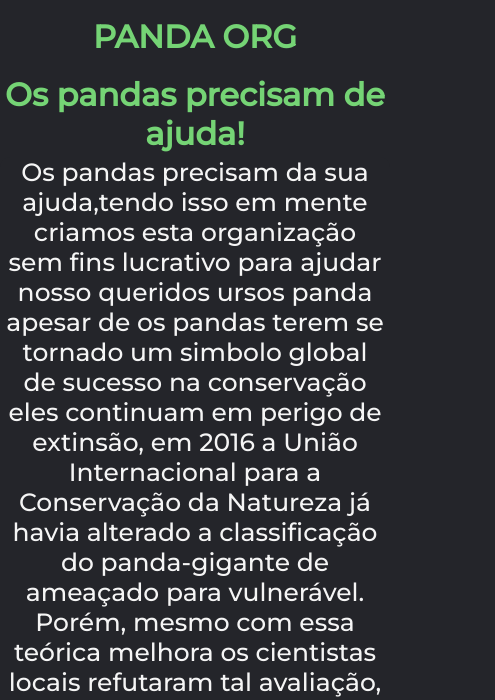
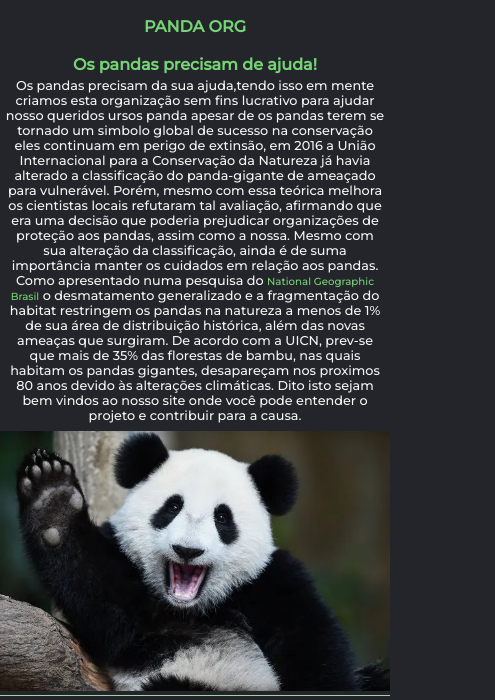
Before and after one commit to guigutox/PP1_GuilhermeFernandes, a plain HTML site: page index.html in a window 390 px wide. Shown: the part 101-801 px from the top of the page, 495 px wide, since content can reach past the window. Drawn offline with Linux system fonts and the light colour scheme.

Commit message:
Responsividade
Melhora na responsividade

```diff
--- a/styles/styleP.css
+++ b/styles/styleP.css
@@ -226,3 +226,22 @@ tr>td {
     padding-bottom: 28px;
     border-top: 1px solid rgb(162, 209, 162);
 }
+
+
+@media (max-width: 527px){
+    h1{
+        font-size: 100%;
+    }
+    .texto{
+        font-size: 80%;
+    }
+    .texto > a{
+        font-size: 80%;
+    }
+    .imagem{
+        width: 100%;
+    }
+
+
+
+}
```
